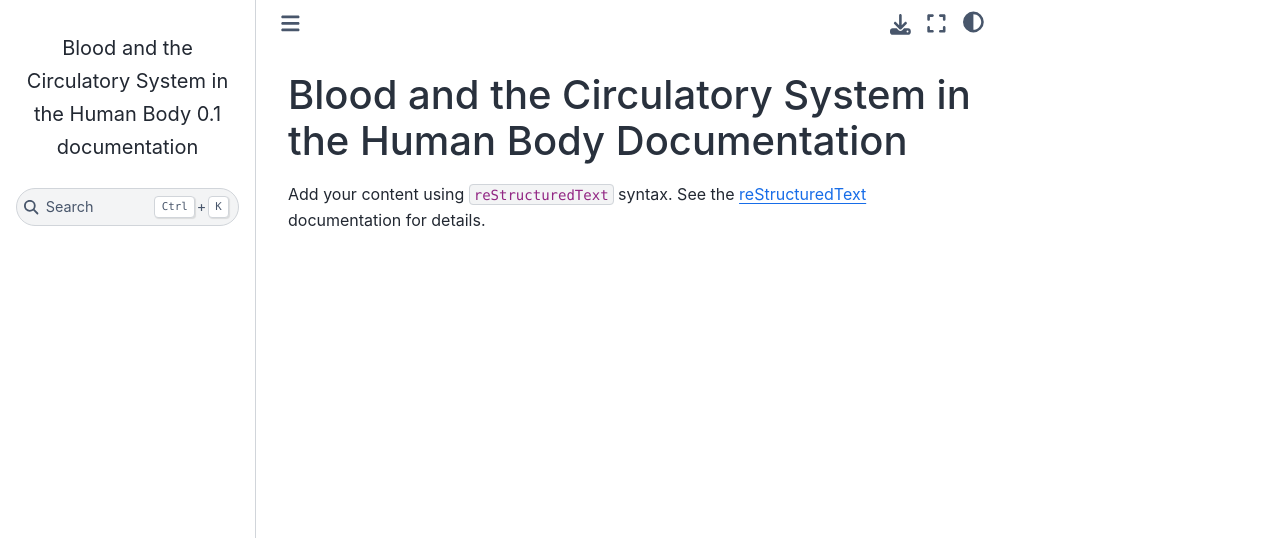
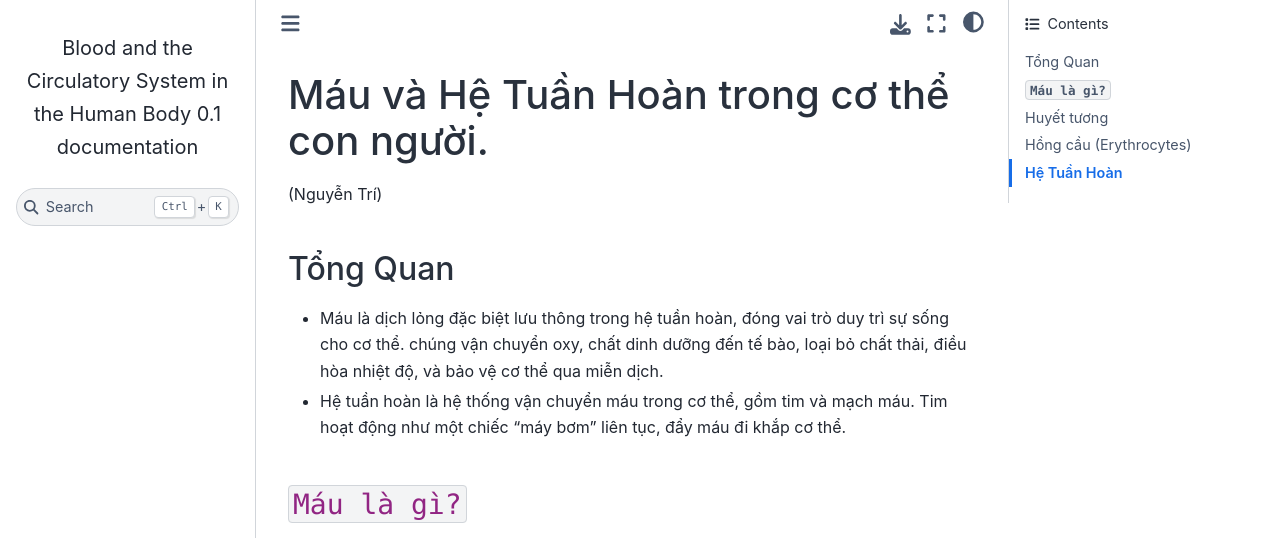
Before and after one commit to phattrienai/blood_circulatory_sys_documentation, a Sphinx documentation site: the page built from source/index.rst, in a window 1280 px wide and 1400 px high. Shown: the top 538 px of the window. Built offline with Sphinx 7.4.7 and the Sphinx Book theme 1.1.4, drawn with Linux system fonts in a browser that asks for light colours; cross-references to code outside the pages are shown as plain code; some of the changed text lies outside the part shown; grey boxes are pictures that could not be loaded.

Commit message:
initial revealjs

```diff
--- /dev/null
+++ b/source/blood-component.rst
@@ -0,0 +1,5 @@
+Các thành phần trong máu?
+--------------------------
+
+* Máu gồm hai phần chính: các tế bào máu (hồng cầu, bạch cầu, tiểu cầu) và huyết tương.
+* Mỗi thành phần có chức năng riêng, phối hợp để duy trì sự sống và bảo vệ cơ thể.
--- /dev/null
+++ b/source/blood-plasma.rst
@@ -0,0 +1,17 @@
+Huyết tương
+--------------
+
+.. revealjs-section::
+   :data-background-image: _static/vecteezy_laboratory-technician-holding-a-blood-sample-in-a-test-tube_71042451.jpeg
+
+.. container:: custom-blue-text
+
+    * Chiếm khoảng 55% thể tích máu.
+    * Thành phần chủ yếu là nước (90–92%), ngoài ra có protein (albumin, globulin, fibrinogen), chất điện giải, hormone, enzyme, chất dinh dưỡng và sản phẩm thải.
+    * Chức năng:
+
+    .. raw:: html
+
+        <p style="font-size: 0.7em;text-align: center;">1. Vận chuyển chất dinh dưỡng, hormone, khí hòa tan.</p>
+        <p style="font-size: 0.7em;text-align: center;">2. Duy trì áp suất thẩm thấu và cân bằng pH.</p>
+        <p style="font-size: 0.7em;text-align: center;">3. Tham gia quá trình đông máu (nhờ fibrinogen).</p>
--- /dev/null
+++ b/source/blood.rst
@@ -0,0 +1,14 @@
+:color:red:`Máu là gì?`
+----------------------------
+
+.. revealjs-section::
+   :data-background-image: _static/vecteezy_red-blood-cells-in-an-artery-or-blood-vessel-flow-inside_6667795.jpg
+
+.. container:: custom-white-text
+
+    * Máu là một loại mô lỏng đặc biệt trong cơ thể người, có nhiệm vụ:
+
+      + Vận chuyển oxy và chất dinh dưỡng đến các tế bào
+      + Mang chất thải và khí CO₂ ra khỏi cơ thể
+      + Bảo vệ cơ thể khỏi vi khuẩn và bệnh tật
+      + Giúp điều hòa nhiệt độ và duy trì cân bằng nội môi
--- /dev/null
+++ b/source/circulatory_system.rst
@@ -0,0 +1,2 @@
+Hệ Tuần Hoàn
+-------------
--- a/source/conf.py
+++ b/source/conf.py
@@ -16,6 +16,8 @@ release = '0.1'
 
 extensions = [
     'sphinx.ext.githubpages',
+    'atsphinx.color_text',
+    'sphinx_revealjs',
 ]
 
 templates_path = ['_templates']
@@ -28,5 +30,136 @@ exclude_patterns = []
 # html_theme = 'furo'
 # html_theme = "sphinx_rtd_theme"
 html_theme = "sphinx_book_theme"
+html_static_path = ['_static']
 
-html_static_path = ['_static']
+# ============================================================
+# sphinx-revealjs configuration (all options commented out)
+# ============================================================
+
+# ------------------------------------------------------------
+# Basic revealjs builder options
+# ------------------------------------------------------------
+
+# Paths that contain extra static files for revealjs
+# (similar to html_static_path, but revealjs-specific)
+revealjs_static_path = ['_static']
+
+# Additional JavaScript files to include
+# (relative to revealjs_static_path or absolute URLs)
+# revealjs_js_files = [
+#     'custom.js',
+# ]
+
+# Additional CSS files to include
+# (relative to revealjs_static_path or absolute URLs)
+revealjs_css_files = [
+    'custom.css',
+]
+
+# Whether to generate genindex.html
+# Usually False for slides
+# revealjs_use_index = False
+
+# HTML theme used by sphinx-revealjs
+# Built-in options: "revealjs-basic", "revealjs-simple"
+# revealjs_html_theme = "revealjs-basic"
+
+
+# ------------------------------------------------------------
+# Reveal.js presentation style
+# ------------------------------------------------------------
+
+# Reveal.js slide theme
+# Built-in Reveal.js themes:
+# Black (Default): Sleek, professional dark theme.
+# White: Clean, light backdrop for clarity.
+# League: High-contrast dark theme with bold typography.
+# Beige: Warm, light-toned classic look.
+# Sky: Light blue aesthetic with rounded corners.
+# Night: Dark theme with high contrast and sharp colors.
+# Serif: Elegant light theme using serif fonts.
+# Simple: Minimalist light theme with basic styling.
+# Solarized: Based on the popular Solarized color scheme (often available in both light and dark).
+# Moon: Dark theme featuring blue and grey tones.
+# Blood: Dark theme with deep red accents.
+# Dracula: A vibrant dark theme based on the Dracula spec
+revealjs_style_theme = "Beige"
+
+# ------------------------------------------------------------
+# Section / slide behavior
+# ------------------------------------------------------------
+
+# Use section IDs instead of auto-numbered anchors
+# Useful for stable internal links
+# revealjs_use_section_ids = False
+
+
+# ------------------------------------------------------------
+# Reveal.js initialization (Reveal.initialize)
+# ------------------------------------------------------------
+
+# Extra JS files loaded AFTER reveal.js core
+# Useful for custom logic
+# revealjs_script_files = [
+#     'extra-script.js',
+# ]
+
+# Reveal.js initialization config
+# Can be:
+#   - a Python dict (recommended)
+#   - a raw JavaScript string
+#
+# Example options you can try:
+# controls, progress, center, hash, transition,
+# backgroundTransition, slideNumber, disableLayout,
+# width, height, margin, minScale, maxScale
+
+revealjs_script_conf = {
+    "controls": True,
+    "progress": True,
+    "slideNumber": True,
+    "hash": True,
+    "center": True,
+    "transition": "slide",  # none / fade / slide / convex / concave / zoom
+    "backgroundTransition": "fade",
+    # "width": 1280,
+    # "height": 720,
+}
+
+# ------------------------------------------------------------
+# Reveal.js plugins
+# ------------------------------------------------------------
+
+# Plugins must be declared as a list of dicts
+# Each plugin dict usually contains:
+#   - src   : JS file path
+#   - name  : plugin variable name
+#   - async : optional
+#
+# Common plugins:
+#   - notes
+#   - highlight
+#   - zoom
+#   - search
+#
+# revealjs_script_plugins = [
+#     {
+#         "src": "plugin/notes/notes.js",
+#         "name": "RevealNotes",
+#     },
+#     {
+#         "src": "plugin/highlight/highlight.js",
+#         "name": "RevealHighlight",
+#         "async": True,
+#     },
+# ]
+
+
+# ------------------------------------------------------------
+# Speaker notes
+# ------------------------------------------------------------
+
+# Extract speaker notes from HTML comments
+# Example:
+#   <!-- This is a speaker note -->
+# revealjs_notes_from_comments = False
--- /dev/null
+++ b/source/erythrocytes.rst
@@ -0,0 +1,12 @@
+Hồng cầu (Erythrocytes)
+-------------------------
+
+.. revealjs-section::
+   :data-background-image: _static/vecteezy_ai-generated-blood-cells-close-up-leukocytes-and_37857862.jpeg
+
+.. container:: custom-yellow-text
+
+    * Chiếm số lượng nhiều nhất trong máu.
+    * Chứa hemoglobin giúp vận chuyển oxy từ phổi đến mô và CO₂ từ mô về phổi.
+    * Tuổi thọ trung bình: 90–120 ngày.
+    * Hồng cầu già bị tiêu hủy chủ yếu ở lách và gan.
--- a/source/index.rst
+++ b/source/index.rst
@@ -3,14 +3,13 @@
    You can adapt this file completely to your liking, but it should at least
    contain the root `toctree` directive.
 
-Blood and the Circulatory System in the Human Body Documentation
-==================================================================
+Máu và Hệ Tuần Hoàn trong cơ thể con người.
+============================================
 
-Add your content using ``reStructuredText`` syntax. See the
-`reStructuredText <https://www.sphinx-doc.org/en/master/usage/restructuredtext/index.html>`_
-documentation for details.
+(Nguyễn Trí)
 
-
-.. toctree::
-   :maxdepth: 2
-   :caption: Contents:
+.. include:: introduction.rst
+.. include:: blood.rst
+.. include:: blood-plasma.rst
+.. include:: erythrocytes.rst
+.. include:: circulatory_system.rst
--- /dev/null
+++ b/source/introduction.rst
@@ -0,0 +1,6 @@
+Tổng Quan
+----------
+
+* Máu là dịch lỏng đặc biệt lưu thông trong hệ tuần hoàn, đóng vai trò duy trì sự sống cho cơ thể. chúng vận chuyển oxy, chất dinh dưỡng đến tế bào, loại bỏ chất thải, điều hòa nhiệt độ, và bảo vệ cơ thể qua miễn dịch.
+
+* Hệ tuần hoàn là hệ thống vận chuyển máu trong cơ thể, gồm tim và mạch máu. Tim hoạt động như một chiếc “máy bơm” liên tục, đẩy máu đi khắp cơ thể.
--- a/source/requirements.txt
+++ /dev/null
@@ -1,5 +0,0 @@
-sphinx
-furo
-pydata-sphinx-theme
-sphinx-book-theme
-sphinx_rtd_theme
```
Also changed, not shown: README.md (+1 -1 lines), source/_static/custom.css (added, +27 -0 lines), 4 other files.
